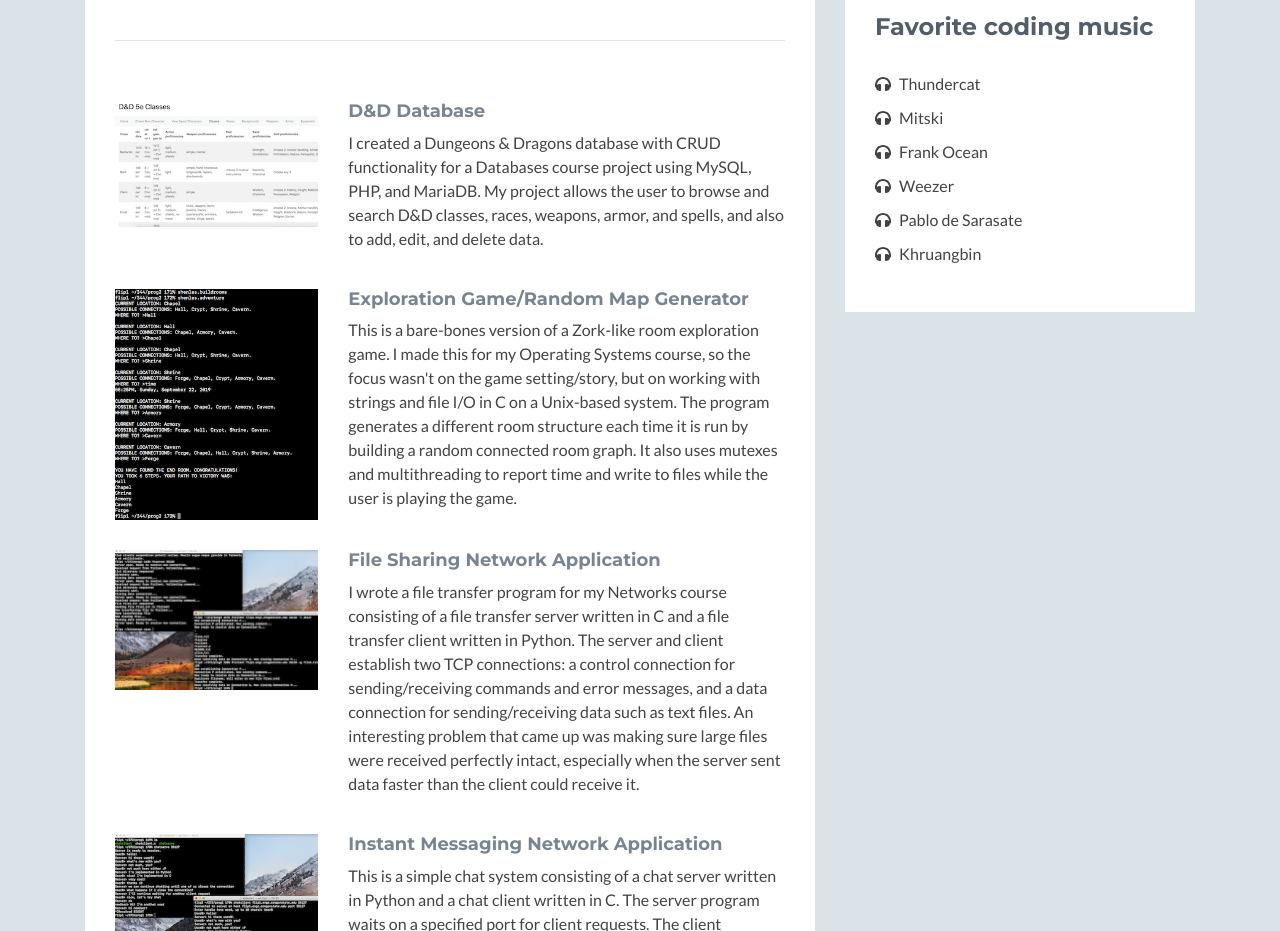
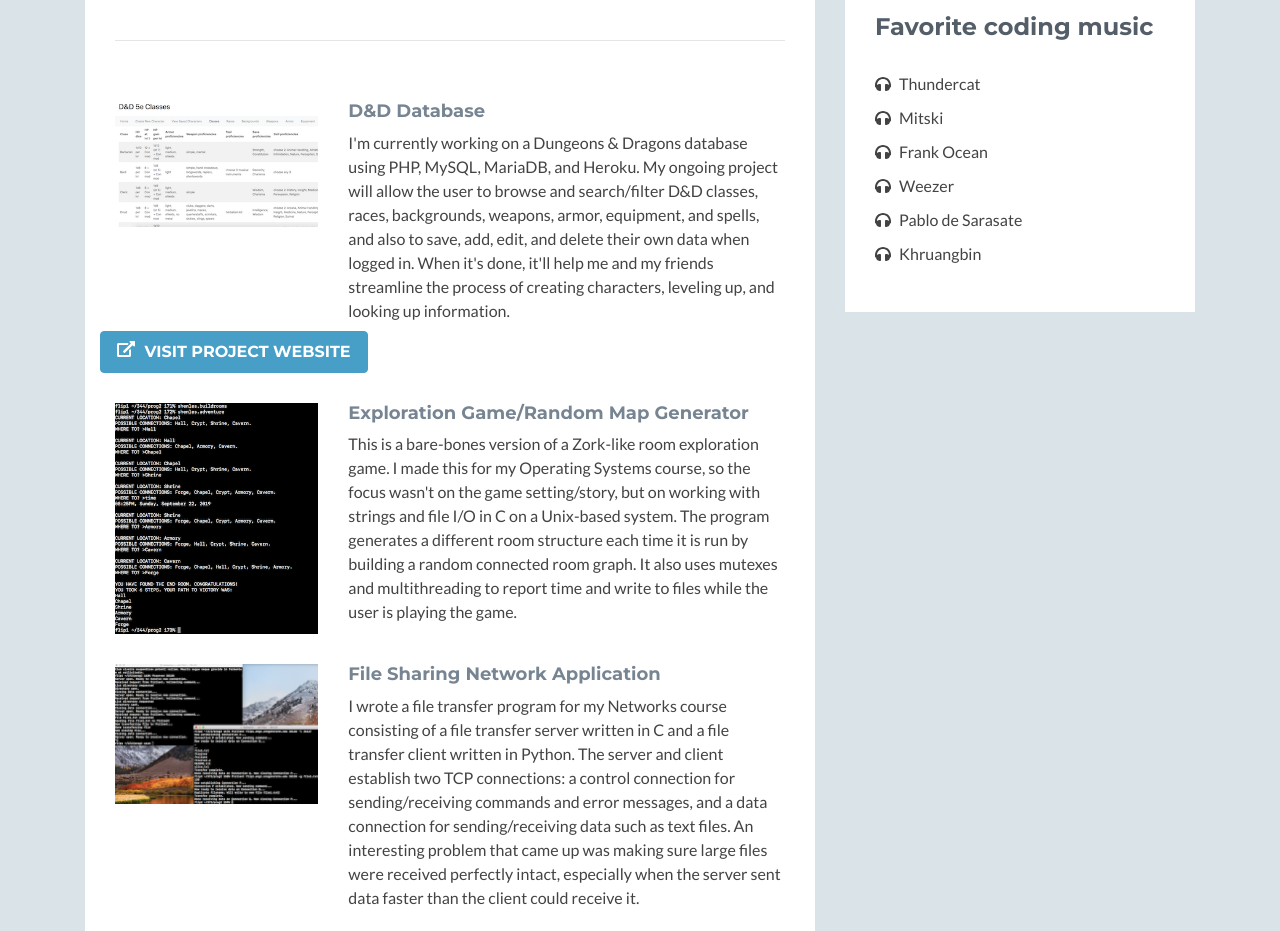
Before and after one commit to shenles/shenles.github.io, a plain HTML site: page cs/index.html in a window 1280 px wide. Shown: the part 2720-3651 px from the top of the page. Drawn offline with Linux system fonts and the light colour scheme.

Commit message:
update proj descrip

```diff
--- a/cs/index.html
+++ b/cs/index.html
@@ -109,8 +109,11 @@ Our team also put together a presentation for OSU's Fall 2019 CS Showcase. You c
                                 </a>
                                 <div class="desc col-md-8 col-12">
                                     <h3 class="title"><a href="assets/images/projects/dnd_db.png" target="_blank">D&D Database</a></h3>
-                                    <p class="mb-2">I created a Dungeons & Dragons database with CRUD functionality for a Databases course project using MySQL, PHP, and MariaDB. My project allows the user to browse and search D&D classes, races, weapons, armor, and spells, and also to add, edit, and delete data.</p>
+                                    <p class="mb-2">I'm currently working on a Dungeons & Dragons database using PHP, MySQL, MariaDB, and Heroku. My ongoing project will allow the user to browse and search/filter D&D classes, races, backgrounds, weapons, armor, equipment, and spells, and also to save, add, edit, and delete their own data when logged in. When it's done, it'll help me and my friends streamline the process of creating characters, leveling up, and looking up information.</p>
                                 </div><!--//desc-->
+                                <a class="btn btn-cta-secondary" href="dnd-chargen.herokuapp.com" target="_blank">
+                                    <i class="fas fa-external-link-alt"></i> Visit project website</a>
+
                             </div><!--//item-->
 
                             <div class="item row">
```
